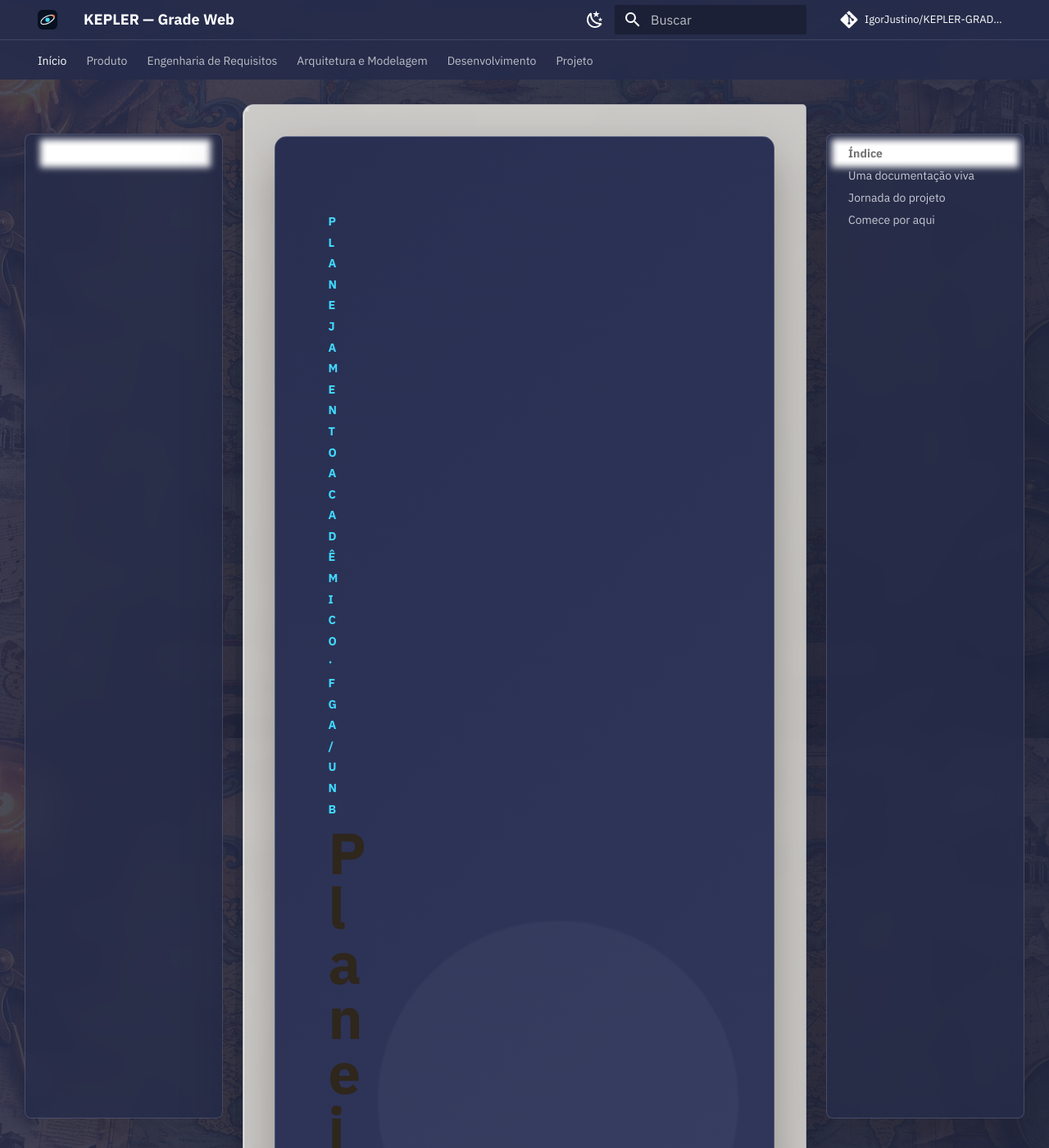
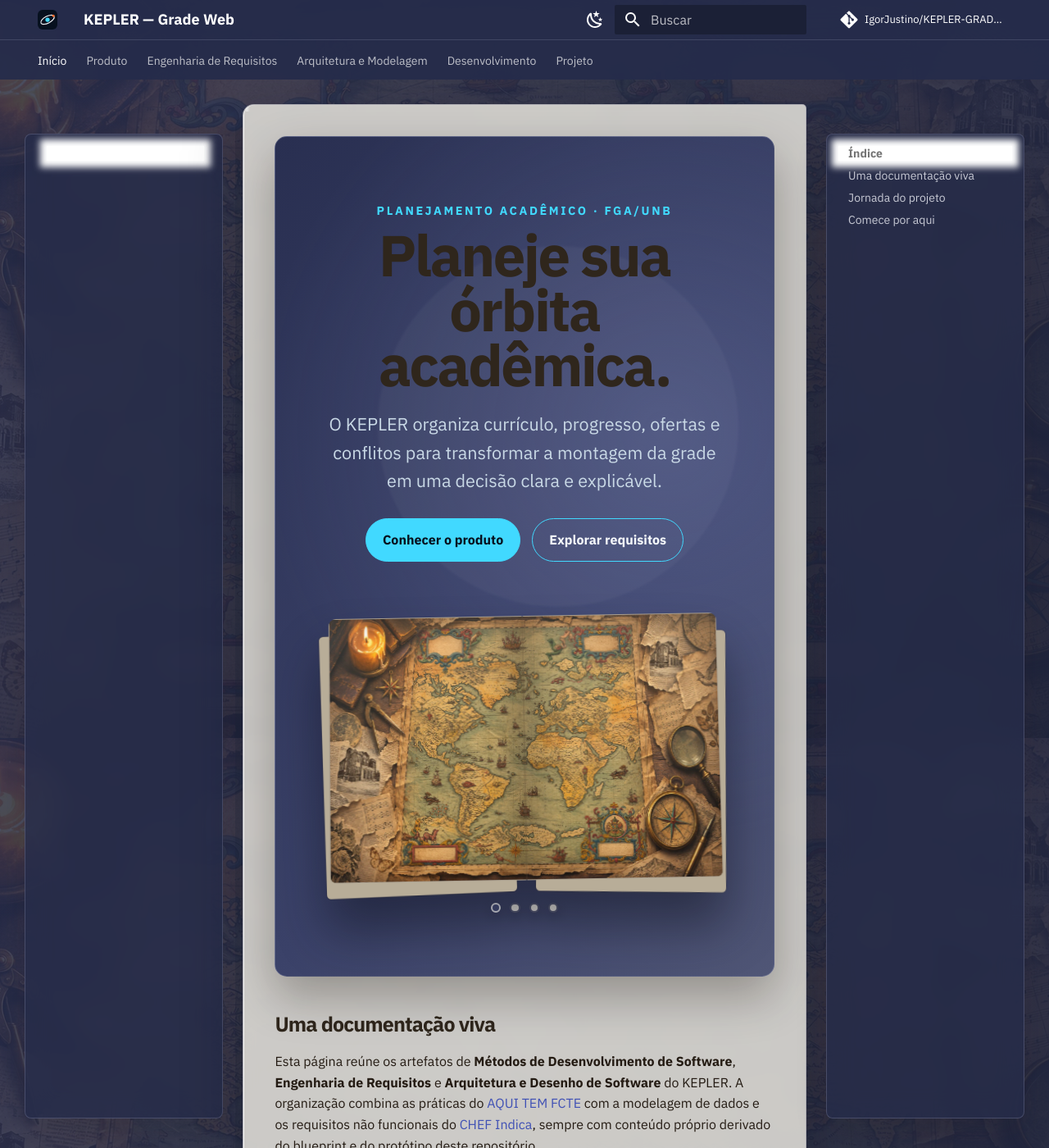
Before and after one commit to IgorJustino/KEPLER-GRADE-WEB, an MkDocs documentation site: the page built from docs/index.md, in a window 1280 px wide and 1400 px high. Shown: the whole window at 82% size. Built offline with MkDocs 1.6.1 and Material for MkDocs 9.7.7, drawn with Linux system fonts in a browser that asks for light colours; comment, search, counter and statistics services are not loaded.

Commit message:
fix: corrige layout da pagina inicial

```diff
--- /dev/null
+++ b/docs/stylesheets/home-repair.css
@@ -0,0 +1,55 @@
+/* Correção do hero: composição central estável dentro da coluna do MkDocs. */
+.kepler-hero {
+  grid-template-columns: minmax(0, 1fr);
+  justify-items: center;
+  gap: clamp(2rem, 5vw, 3.5rem);
+  min-height: auto;
+  padding: clamp(2.5rem, 6vw, 4.6rem) clamp(1.15rem, 5vw, 3.6rem);
+  text-align: center;
+}
+
+.kepler-hero-copy {
+  width: min(100%, 46rem);
+}
+
+.kepler-hero h1,
+.kepler-hero p {
+  margin-right: auto;
+  margin-left: auto;
+}
+
+.kepler-actions {
+  justify-content: center;
+}
+
+.kepler-journal-stage {
+  width: min(100%, 36rem);
+  min-width: 0;
+}
+
+.kepler-journal-book {
+  width: 100%;
+  max-width: 36rem;
+}
+
+.kepler-journal-page {
+  min-width: 0;
+}
+
+@media (max-width: 480px) {
+  .kepler-hero {
+    gap: 1.75rem;
+  }
+
+  .kepler-hero h1 {
+    font-size: clamp(2rem, 12vw, 3.1rem);
+  }
+
+  .kepler-journal-stage {
+    width: 100%;
+  }
+
+  .kepler-journal-controls {
+    margin-top: 0.85rem;
+  }
+}
--- a/mkdocs.yml
+++ b/mkdocs.yml
@@ -93,6 +93,7 @@ extra_css:
   - stylesheets/extra.css
   - stylesheets/atlas-background.css
   - stylesheets/journal.css
+  - stylesheets/home-repair.css
 
 extra:
   social:
```
